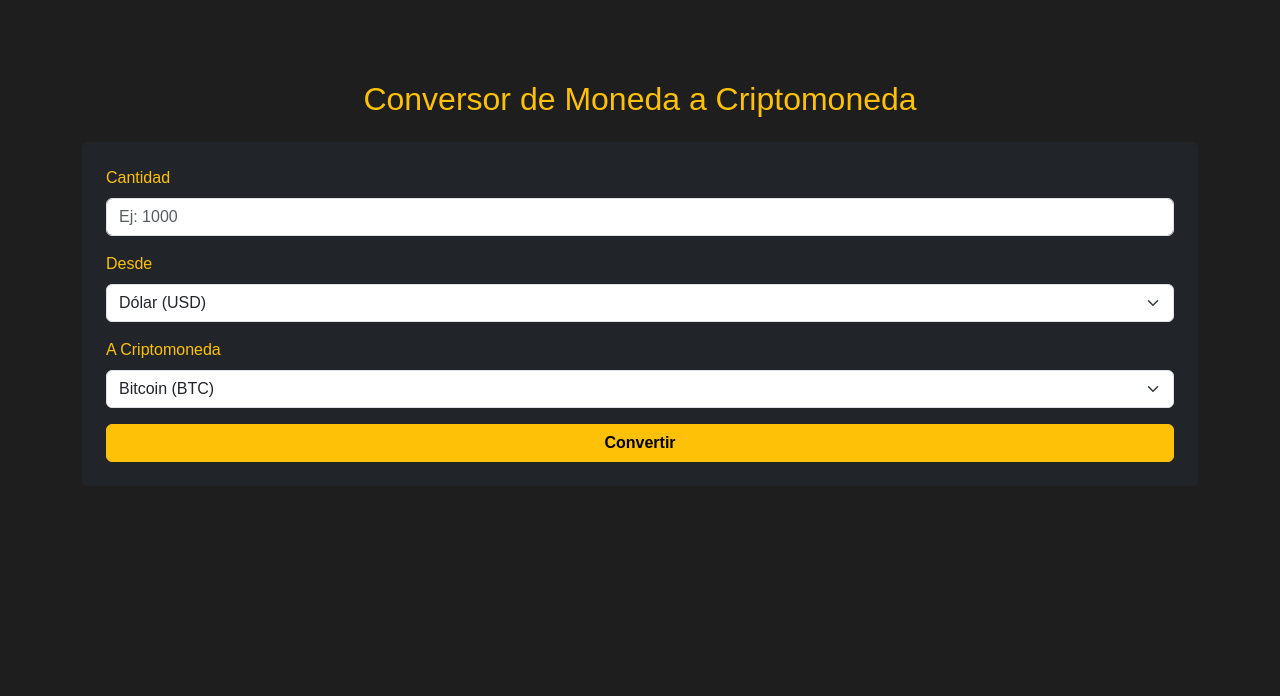
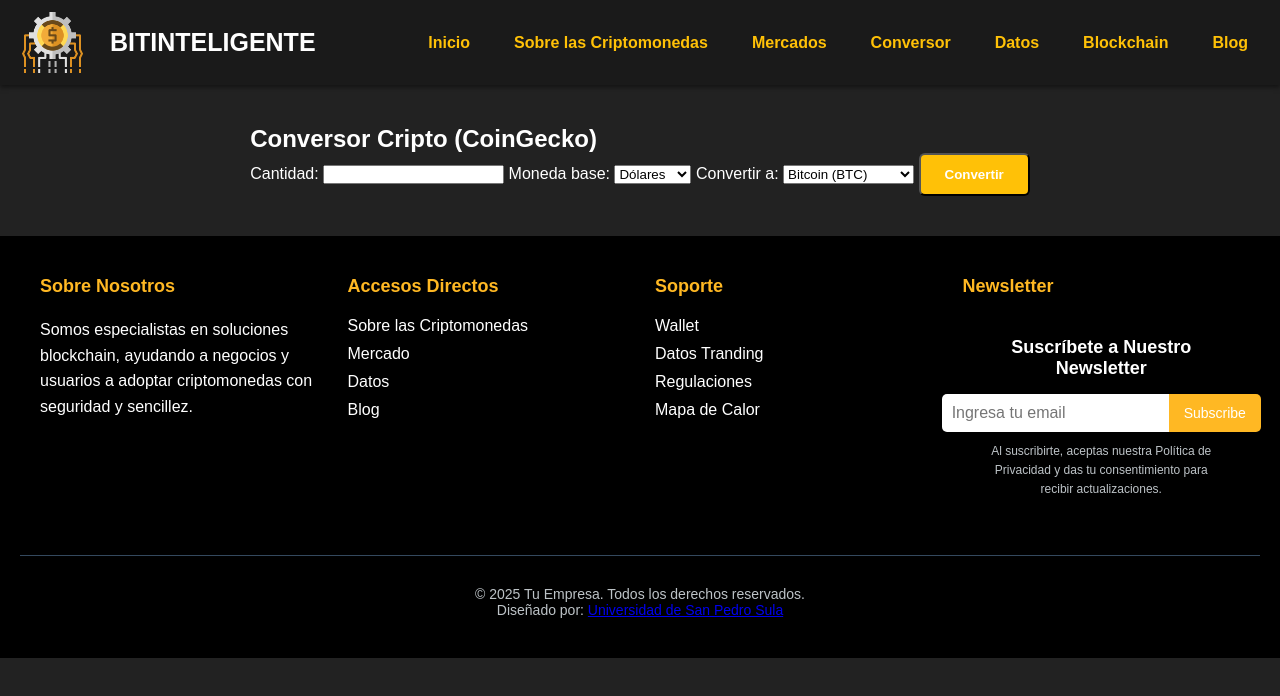
Before and after one commit to kendub0405/ProyectoProgramacion, a plain HTML site: page Conversor.html in a window 1280 px wide. Drawn offline with nearby package versions, Linux system fonts and the light colour scheme.

Commit message:
Conversor.html

```diff
--- a/Conversor.html
+++ b/Conversor.html
@@ -1,110 +1,172 @@
 <!DOCTYPE html>
 <html lang="es">
 <head>
-  <meta charset="UTF-8" />
-  <meta name="viewport" content="width=device-width, initial-scale=1.0"/>
-  <title>Conversor de Criptomonedas</title>
-  <link href="https://cdn.jsdelivr.net/npm/bootstrap@5.3.0/dist/css/bootstrap.min.css" rel="stylesheet">
-  <style>
-    body {
-      background-color: #1e1e1e;
-      color: white;
-      font-family: Arial, sans-serif;
-    }
-
-    .container {
-      margin-top: 80px;
-    }
-
-    .form-label {
-      color: #ffc107;
-    }
-
-    #conversion-result {
-      margin-top: 20px;
-      font-size: 1.2rem;
-    }
-
-    .btn-warning {
-      font-weight: bold;
-    }
-  </style>
+  <meta charset="UTF-8">
+  <title>Conversor Cripto en Tiempo Real</title>
+  <link rel="stylesheet" href="style.css">
 </head>
-<body>
-
-  <div class="container">
-    <h2 class="text-center mb-4 text-warning">Conversor de Moneda a Criptomoneda</h2>
-
-    <form id="converter-form" class="bg-dark p-4 rounded">
-      <div class="mb-3">
-        <label for="amount" class="form-label">Cantidad</label>
-        <input type="number" id="amount" class="form-control" placeholder="Ej: 1000" required>
+<body class="body">
+        <header>
+            <div class="logo-container">
+                <img src="Imagenes/logo.png">
+                <h1><strong>BITINTELIGENTE</strong></h1>
             </div>
 
-      <div class="mb-3">
-        <label for="from-currency" class="form-label">Desde</label>
-        <select id="from-currency" class="form-select">
-          <option value="usd">Dólar (USD)</option>
-          <option value="hnl">Lempira (HNL)</option>
-          <option value="eur">Euro (EUR)</option>
+            <nav>
+                <ul>
+                    <li><a href="Index.html"><b>Inicio</b></a></li>
+                    <li><a href="que_es.html"><b>Sobre las Criptomonedas</b></a></li>
+                    <li><a href=""><b>Mercados</b></a>
+                        <ul>
+                            <li><a href="resumen.html">Resumen</a></li>
+                            <li><a href="tranding.html">Datos Trading</a></li>
+                        </ul>
+                    </li>
+                    <li><a href="conversor.html"><b>Conversor</b></a></li>
+                    <li><a href=""><b>Datos</b></a>
+                        <ul>
+                            <li><a href="tranding.html">Datos Trading</a></li>
+                            <li><a href="cotizacion.html">Cotización</a></li>
+                            <li><a href="mapa_calor.html">Mapa de Calor</a></li>
+                        </ul>
+                    </li>
+                    <li><a href=""><b>Blockchain</b></a>
+                        <ul>
+                            <li><a href="Blockchain.html">BlockChain</a></li>
+                            <li><a href="wallet.html">Wallet</a></li>
+                            <li><a href="regulaciones.html">Regulaciones</a></li>
+                        </ul>
+                    </li>
+                    <li><a href="blog.html"><b>Blog</b></a></li>
+                </ul>
+            </nav>
+        </header>
+
+
+<main style="display: flex; justify-content: center; align-items: center; padding: 40px;">
+  <div class="conversor-card">
+    <h2 class="conversor-title">Conversor Cripto (CoinGecko)</h2>
+
+    <label for="amount">Cantidad:</label>
+    <input type="number" id="amount" min="0" step="any" required>
+
+    <label for="currency">Moneda base:</label>
+    <select id="currency">
+      <option value="USD">Dólares</option>
+      <option value="HNL">Lempiras</option>
     </select>
-      </div>
 
-      <div class="mb-3">
-        <label for="to-crypto" class="form-label">A Criptomoneda</label>
-        <select id="to-crypto" class="form-select">
+    <label for="crypto">Convertir a:</label>
+    <select id="crypto">
       <option value="bitcoin">Bitcoin (BTC)</option>
       <option value="ethereum">Ethereum (ETH)</option>
       <option value="dogecoin">Dogecoin (DOGE)</option>
       <option value="solana">Solana (SOL)</option>
     </select>
+
+    <button class="btn-amarillo" onclick="convertir()">Convertir</button>
+
+    <div id="resultado" class="resultado-texto"></div>
+  </div>
+</main>
+
+
+ <footer>
+            <div class="footer-container">
+                <div class="footer-section">
+                    <h3>Sobre Nosotros</h3>
+                    <p>Somos especialistas en soluciones blockchain, ayudando a negocios y usuarios a adoptar criptomonedas con seguridad y sencillez.</p>
+                    <div class="social-icons">
+                        <a href="#"><i class="ion-social-facebook"></i></a>
+                        <a href="#"><i class="ion-social-twitter"></i></a>
+                        <a href="#"><i class="ion-social-linkedin"></i></a>
+                        <a href="#"><i class="ion-social-instagram"></i></a>
+                    </div>
                 </div>
 
-      <button type="submit" class="btn btn-warning w-100">Convertir</button>
-    </form>
-
-    <div id="conversion-result" class="text-center text-info"></div>
+                <div class="footer-section">
+                    <h3>Accesos Directos</h3>
+                    <ul>
+                        <li><a href="#">Sobre las Criptomonedas</a></li>
+                        <li><a href="#">Mercado</a></li>
+                        <li><a href="#">Datos</a></li>
+                        <li><a href="#">Blog</a></li>
+                    </ul>
                 </div>
 
+                <div class="footer-section">
+                    <h3>Soporte</h3>
+                    <ul>
+                        <li><a href="#">Wallet</a></li>
+                        <li><a href="#">Datos Tranding</a></li>
+                        <li><a href="#">Regulaciones</a></li>
+                        <li><a href="#">Mapa de Calor</a></li>
+                    </ul>
+                </div>
+
+                <div class="footer-section">
+                    <h3>Newsletter</h3>
+                    <section>
+                        <div class="newsletter-container">
+                            <h2 style="font-size: 18px; color: white; margin-bottom: 15px; font-weight: bold;">Suscríbete a Nuestro Newsletter</h2>
+                            <div class="input-container">
+                                <input type="email" placeholder="Ingresa tu email" class="email-input" required>
+                                <button style="background-color: #FFB823; color: white; border: none; padding: 8px 15px; border-radius: 0 5px 5px 0; font-size: 14px; cursor: pointer;">Subscribe</button>
+                            </div>
+                            <p class="newsletter-disclaimer">Al suscribirte, aceptas nuestra Política de Privacidad y das tu consentimiento para recibir actualizaciones.</p>
+                        </div>
+                    </section>
+                </div>
+            </div>
+
+            <div class="footer-bottom">
+                <p>© 2025 Tu Empresa. Todos los derechos reservados.</p>
+                <p>Diseñado por: <a href="usap.edu" target="_blank">Universidad de San Pedro Sula</a></p>
+            </div>
+        </footer>
+
+
   <script>
-    const fiatToUsd = {
-      usd: 1,
-      hnl: 0.041, // Aproximado
-      eur: 1.09   // Aproximado
-    };
+    const tasaHNL = 24.5;
 
-    document.getElementById('converter-form').addEventListener('submit', async function(e) {
-      e.preventDefault();
+    async function obtenerPrecios() {
+      const ids = "bitcoin,ethereum,dogecoin,solana";
+      const url = `https://api.coingecko.com/api/v3/simple/price?ids=${ids}&vs_currencies=usd`;
 
-      const amount = parseFloat(document.getElementById('amount').value);
-      const from = document.getElementById('from-currency').value;
-      const crypto = document.getElementById('to-crypto').value;
-      const resultDiv = document.getElementById('conversion-result');
+      try {
+        const response = await fetch(url);
+        if (!response.ok) throw new Error("No se pudo obtener precios");
+
+        return await response.json();
+      } catch (error) {
+        console.error("Error al obtener precios:", error);
+        return null;
+      }
+    }
+
+    async function convertir() {
+      const amount = parseFloat(document.getElementById("amount").value);
+      const currency = document.getElementById("currency").value;
+      const crypto = document.getElementById("crypto").value;
+      const resultado = document.getElementById("resultado");
 
       if (isNaN(amount) || amount <= 0) {
-        resultDiv.textContent = 'Por favor, introduce una cantidad válida.';
+        resultado.innerText = "Ingresa una cantidad válida.";
         return;
       }
 
-      const usdAmount = amount * fiatToUsd[from];
+      const precios = await obtenerPrecios();
+      if (!precios || !precios[crypto]) {
+        resultado.innerText = "Error al obtener el precio de la criptomoneda.";
+        return;
+      }
 
-      try {
-        const res = await fetch(`https://api.coingecko.com/api/v3/simple/price?ids=${crypto}&vs_currencies=usd`);
-        const data = await res.json();
+      const precioUSD = precios[crypto].usd;
+      let cantidadUSD = currency === "HNL" ? amount / tasaHNL : amount;
+      let conversion = cantidadUSD / precioUSD;
 
-        const cryptoPrice = data[crypto].usd;
-        const converted = usdAmount / cryptoPrice;
-
-        resultDiv.innerHTML = `
-          <p><strong>${amount} ${from.toUpperCase()}</strong> equivalen a
-          <strong>${converted.toFixed(6)} ${crypto.toUpperCase()}</strong></p>
-        `;
-      } catch (err) {
-        resultDiv.textContent = 'Error al conectar con la API.';
-        console.error(err);
+      resultado.innerText = `${amount} ${currency} equivalen a ${conversion.toFixed(6)} ${crypto.toUpperCase()}`;
     }
-    });
   </script>
-
 </body>
 </html>
```
Lines whose indentation alone changed are shown as unchanged.
